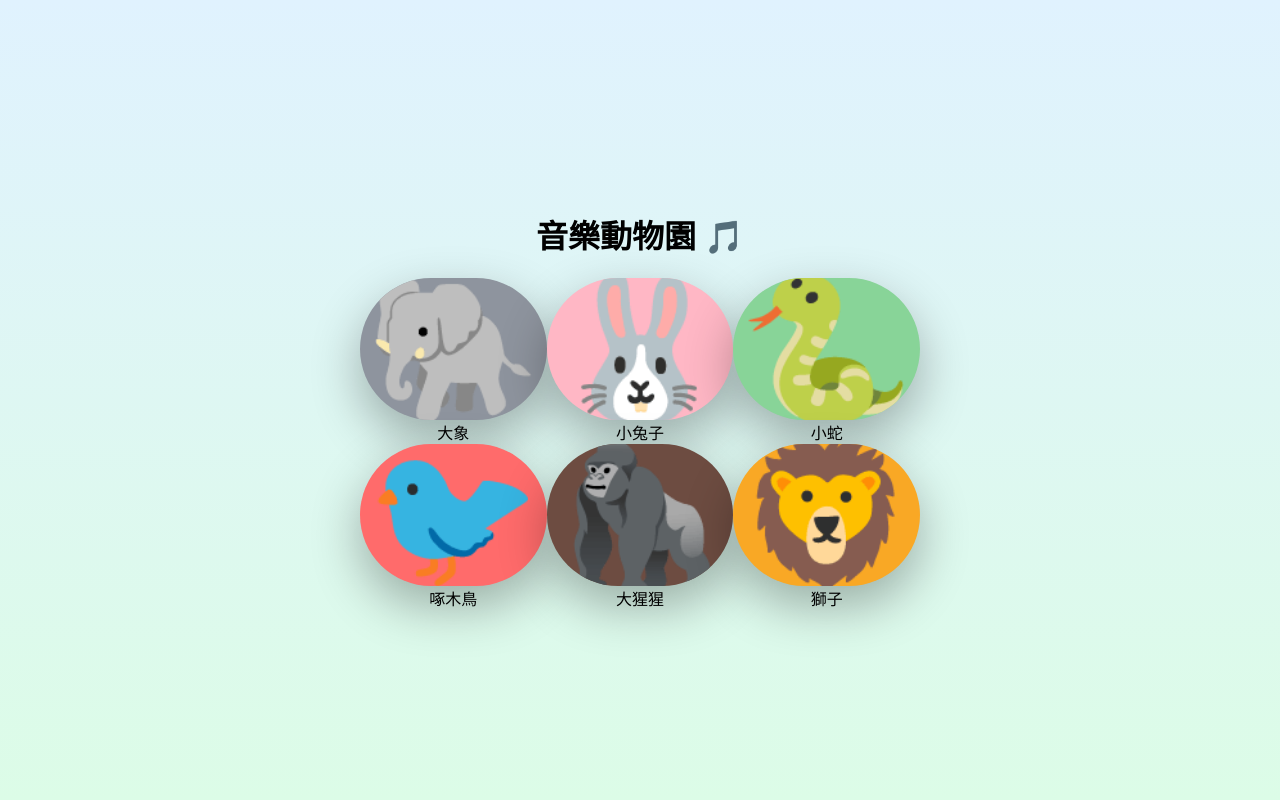
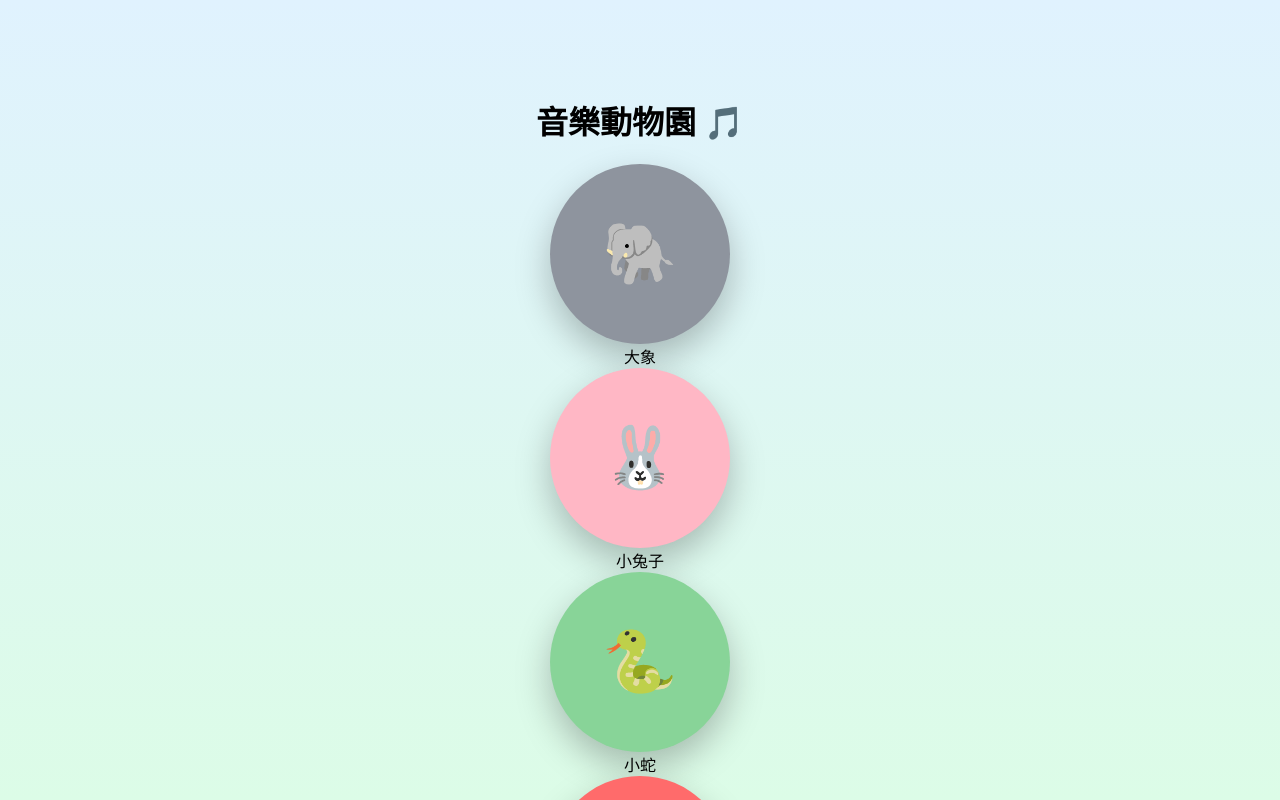
Before and after one commit to OuO0403/toddler-music-site, a Next.js app: page / in a window 1280 px wide. Built offline with nearby package versions, Linux system fonts and the light colour scheme.

Commit message:
UI: Final meadow style with large round buttons

```diff
--- a/src/app/page.tsx
+++ b/src/app/page.tsx
@@ -15,30 +15,36 @@ export default function HomePage() {
   const router = useRouter();
 
   return (
-    <div className="w-full h-screen flex flex-col items-center justify-center p-4">
-      {/* 標題：使用更粗的字體 */}
-      <h1 className="text-6xl font-black text-amber-900 mb-16 drop-shadow-xl tracking-widest">
+    <div className="w-full h-screen flex flex-col items-center justify-center p-6 sm:p-10">
+      {/* 標題 */}
+      <h1 className="text-4xl sm:text-6xl font-black text-amber-900 mb-8 sm:mb-12 drop-shadow-xl tracking-widest text-center">
         音樂動物園 🎵
       </h1>
 
-      {/* 2x3 巨大圓形網格 */}
-      <div className="grid grid-cols-3 gap-x-20 gap-y-16">
+      {/* 響應式網格容器：根據裝置寬度自動變換排列順序 */}
+      <div className="grid
+        grid-cols-1        /* 手機：1x6 */
+        sm:grid-cols-2     /* 平板：2x3 */
+        md:grid-cols-3     /* 小筆電：3x2 */
+        lg:grid-cols-6     /* 大螢幕：6x1 */
+        gap-6 sm:gap-8 lg:gap-10
+        w-full max-w-7xl max-h-[70vh] items-center justify-items-center">
+
         {animals.map((a) => (
-          <div key={a.id} className="flex flex-col items-center">
+          <div key={a.id} className="flex flex-col items-center w-full max-w-[180px] sm:max-w-[220px]">
             <motion.button
               whileHover={{ scale: 1.1 }}
               whileTap={{ scale: 0.9 }}
               onClick={() => router.push(`/${a.id}`)}
-              /* 關鍵修正：w-64 h-64 確保足夠大，rounded-full 確保正圓，overflow-hidden 確保圖示不超出 */
-              className="relative w-56 h-56 rounded-full shadow-[0_20px_50px_rgba(0,0,0,0.3)] flex items-center justify-center border-none outline-none overflow-hidden"
+              /* aspect-square 確保寬高相等，rounded-full 確保正圓 */
+              className="relative w-full aspect-square rounded-full shadow-[0_15px_35px_rgba(0,0,0,0.25)] flex items-center justify-center border-none outline-none overflow-hidden"
               style={{ backgroundColor: a.color }}
             >
-              {/* 圖示放大到接近圓形的大小 */}
-              <span className="text-[140px] leading-none select-none">
+              {/* 圖示大小隨容器自動縮放 */}
+              <span className="text-[60px] sm:text-[80px] md:text-[100px] leading-none select-none">
                 {a.icon}
               </span>
 
-              {/* 動畫過場層 */}
               <motion.div
                 layoutId={`circle-${a.id}`}
                 className="absolute inset-0 rounded-full z-[-1]"
@@ -46,19 +52,19 @@ export default function HomePage() {
               />
             </motion.button>
 
-            {/* 動物名稱：粗體大字 */}
-            <span className="mt-8 text-4xl font-black text-amber-900 drop-shadow-sm">
+            {/* 動物名稱：粗體 */}
+            <span className="mt-3 sm:mt-5 text-xl sm:text-2xl font-black text-amber-900 drop-shadow-sm whitespace-nowrap">
               {a.name}
             </span>
           </div>
         ))}
       </div>
 
-      {/* 右上角選單鍵：改為更可愛的設計 */}
-      <button className="absolute top-12 right-12 flex flex-col gap-2.5 p-6 bg-white/30 hover:bg-white/50 rounded-[30px] transition-all shadow-lg backdrop-blur-md">
-        <div className="w-12 h-2 bg-amber-900 rounded-full"></div>
-        <div className="w-12 h-2 bg-amber-900 rounded-full"></div>
-        <div className="w-12 h-2 bg-amber-900 rounded-full"></div>
+      {/* 右上角選單鍵 */}
+      <button className="absolute top-6 right-6 sm:top-10 sm:right-10 flex flex-col gap-1.5 sm:gap-2 p-4 sm:p-5 bg-white/30 hover:bg-white/50 rounded-2xl sm:rounded-3xl transition-all shadow-lg backdrop-blur-md">
+        <div className="w-8 h-1.5 sm:w-10 sm:h-2 bg-amber-900 rounded-full"></div>
+        <div className="w-8 h-1.5 sm:w-10 sm:h-2 bg-amber-900 rounded-full"></div>
+        <div className="w-8 h-1.5 sm:w-10 sm:h-2 bg-amber-900 rounded-full"></div>
       </button>
     </div>
   );
```
